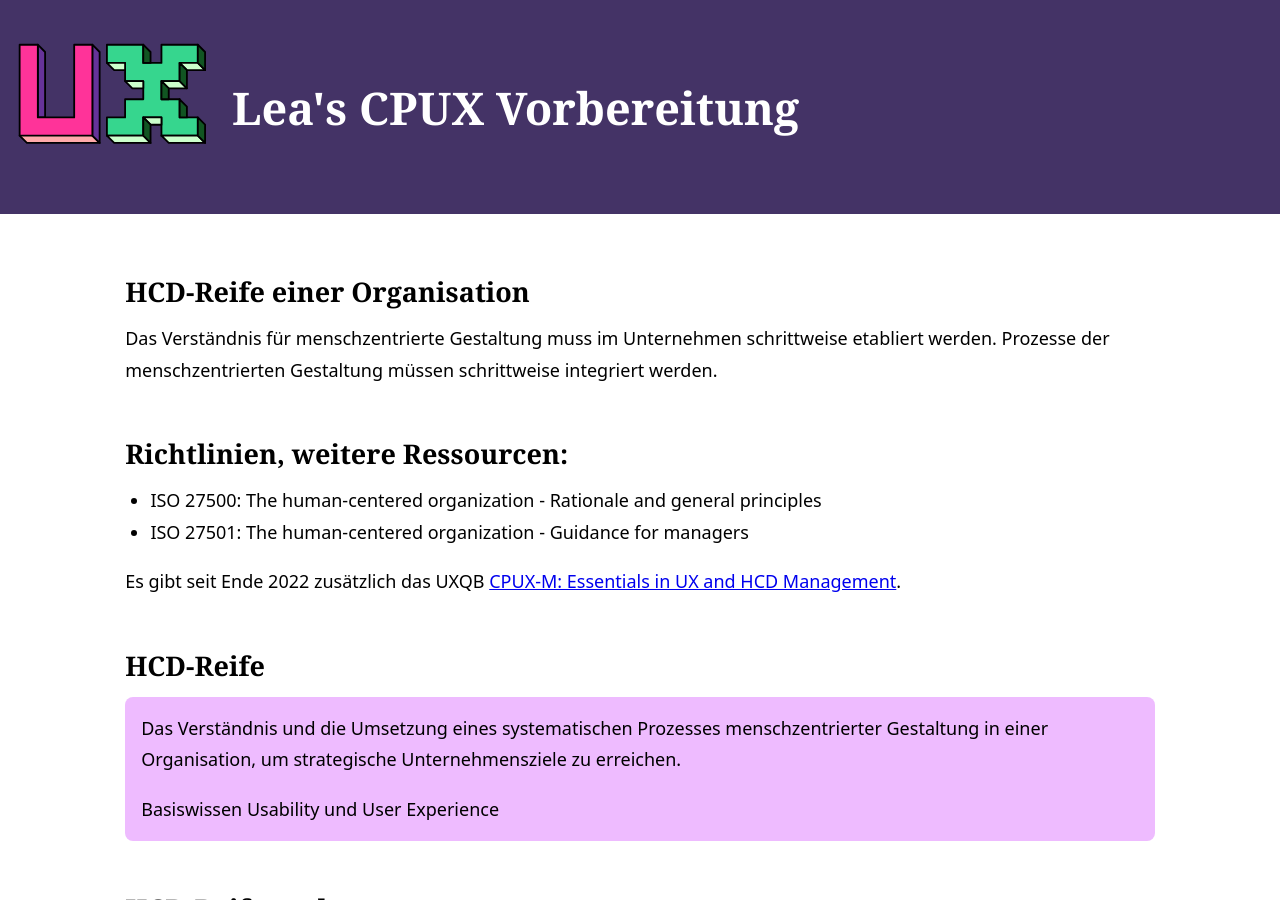
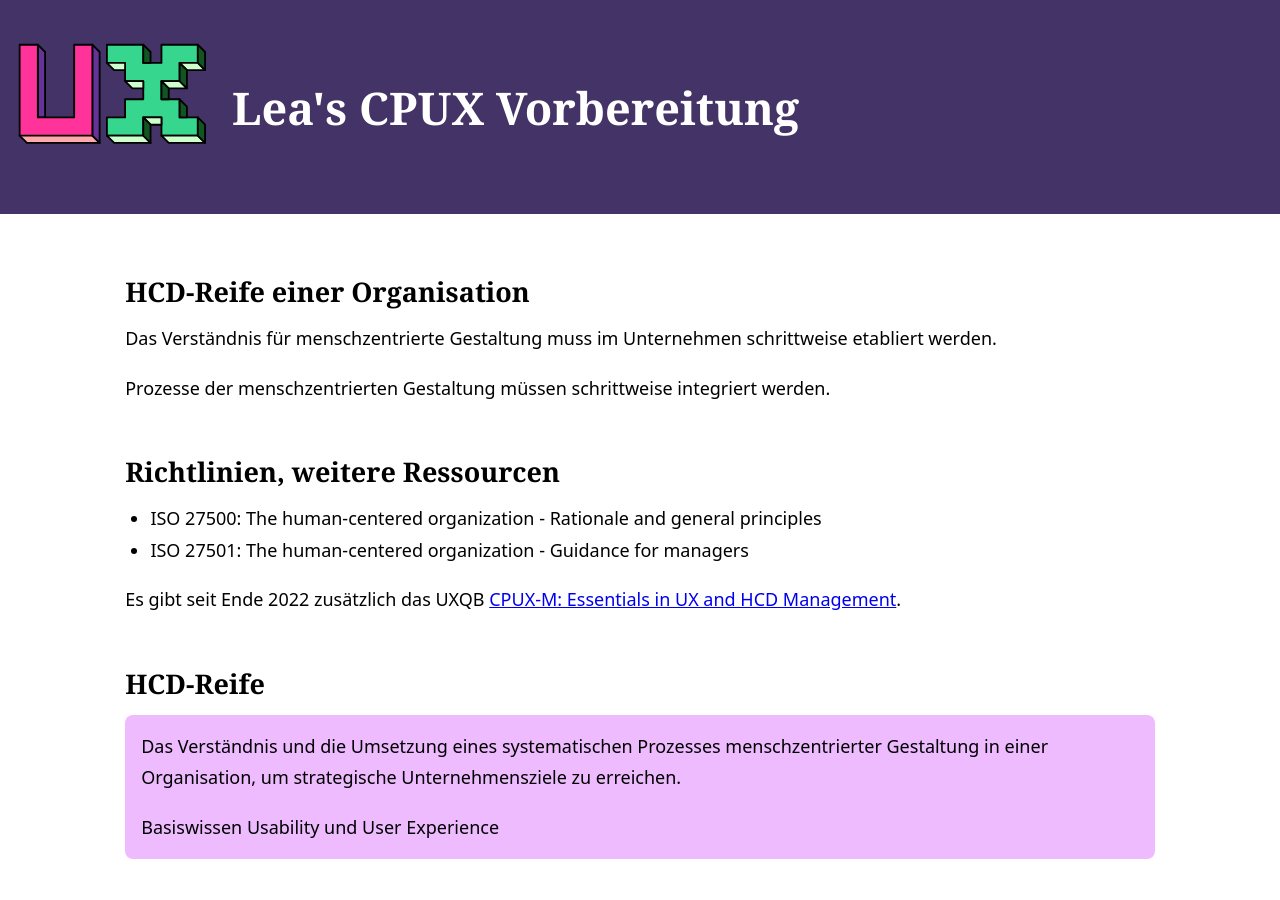
Before and after one commit to learosema/cpux-prep, a Jekyll site: the page built from menschzentrierte-gestaltung/hcd-reife.md, in a window 1280 px wide and 900 px high. Built offline with Jekyll 4.4.1, drawn with Linux system fonts in a browser that asks for light colours; our own code applies the rules of GitHub Pages for plain Markdown files.

Commit message:
chore: fix mdlint issues

```diff
--- a/menschzentrierte-gestaltung/hcd-reife.md
+++ b/menschzentrierte-gestaltung/hcd-reife.md
@@ -1,9 +1,11 @@
 # HCD-Reife einer Organisation
 
-Das Verständnis für menschzentrierte Gestaltung muss im Unternehmen schrittweise etabliert werden.
+Das Verständnis für menschzentrierte Gestaltung muss im Unternehmen schrittweise
+etabliert werden.
+
 Prozesse der menschzentrierten Gestaltung müssen schrittweise integriert werden.
 
-## Richtlinien, weitere Ressourcen:
+## Richtlinien, weitere Ressourcen
 
 - ISO 27500: The human-centered organization - Rationale and general principles
 - ISO 27501: The human-centered organization - Guidance for managers
```
Also changed, not shown: quellenangaben.md (line endings or trailing spaces).
